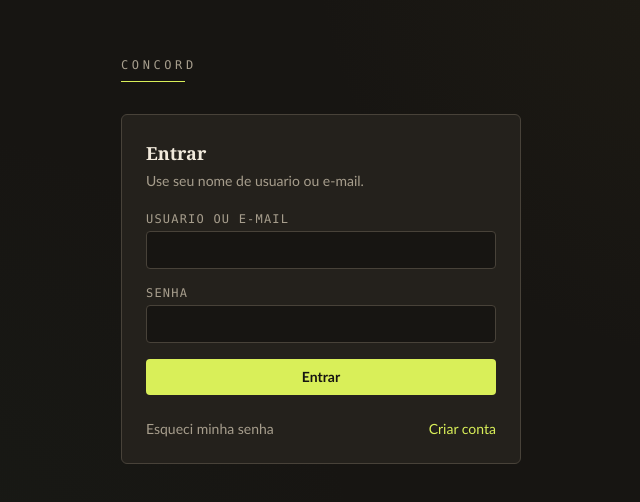
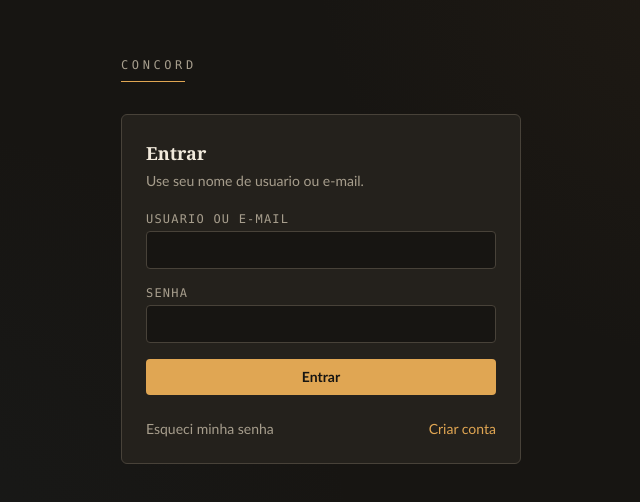
Before and after one commit to HyagoGDBraga/Concord, a Next.js app in the folder frontend/: page /login in a window 1280 px wide. Shown: the part 140-642 px from the top of the page, without its empty margins (319-959 px from the left). Built offline with nearby package versions, Linux system fonts and the light colour scheme; no server answers.

Commit message:
style: replace neon green community palette

```diff
--- a/frontend/src/app/globals.css
+++ b/frontend/src/app/globals.css
@@ -2,8 +2,8 @@
 
 /* ---------------------------------------------------------------------------
    Tokens de design do Concord.
-  Direcao visual: sala de comunidade. Grafite quente, osso, lima acida e
-  terracota criam uma interface editorial, mais humana que um dashboard.
+  Direcao visual: sala de comunidade. Grafite quente, osso, cobre e azul
+  desaturado criam uma interface editorial, mais humana que um dashboard.
    Tailwind v4 le este bloco e gera as utilidades (bg-ink, text-mint, etc).
 --------------------------------------------------------------------------- */
 @theme {
@@ -12,9 +12,9 @@
   --color-line: #484239;
   --color-paper: #f1eadc;
   --color-muted: #a79e8d;
-  --color-amber: #d9ef59;
-  --color-mint: #80d6b6;
-  --color-coral: #ef7965;
+  --color-amber: #e0a653;
+  --color-mint: #83aebb;
+  --color-coral: #e87968;
 
   --font-sans:
     "Trebuchet MS", "Segoe UI", sans-serif;
@@ -28,8 +28,8 @@ html {
 
 body {
   background-color: var(--color-ink);
-  background-image: radial-gradient(circle at 84% 8%, #5d51221c, transparent 28rem),
-    radial-gradient(circle at 16% 92%, #254d3a16, transparent 30rem);
+  background-image: radial-gradient(circle at 84% 8%, #6b48221c, transparent 28rem),
+    radial-gradient(circle at 16% 92%, #27465a18, transparent 30rem);
   color: var(--color-paper);
   font-family: var(--font-sans);
   -webkit-font-smoothing: antialiased;
@@ -126,7 +126,7 @@ h3 {
 
 .add-orb {
   color: var(--color-mint);
-  border-color: #245444;
+  border-color: #41606b;
   font-size: 22px;
 }
 
@@ -330,7 +330,7 @@ h3 {
   place-items: center;
   border-radius: 50%;
   background: #275064;
-  color: #d9fbef;
+  color: #dcecf1;
   font-family: var(--font-mono);
   font-size: 10px;
   font-weight: 700;
@@ -399,7 +399,7 @@ h3 {
   height: 8px;
   border-radius: 50%;
   background: var(--color-mint);
-  box-shadow: 0 0 0 4px #57cfa11a;
+  box-shadow: 0 0 0 4px #83aebb1a;
 }
 
 .home-grid {
@@ -767,7 +767,7 @@ h3 {
 }
 
 .community-orb.is-active {
-  box-shadow: 0 0 0 3px #d9ef5938;
+  box-shadow: 0 0 0 3px #e0a65338;
 }
 
 .channel-sidebar {
```
